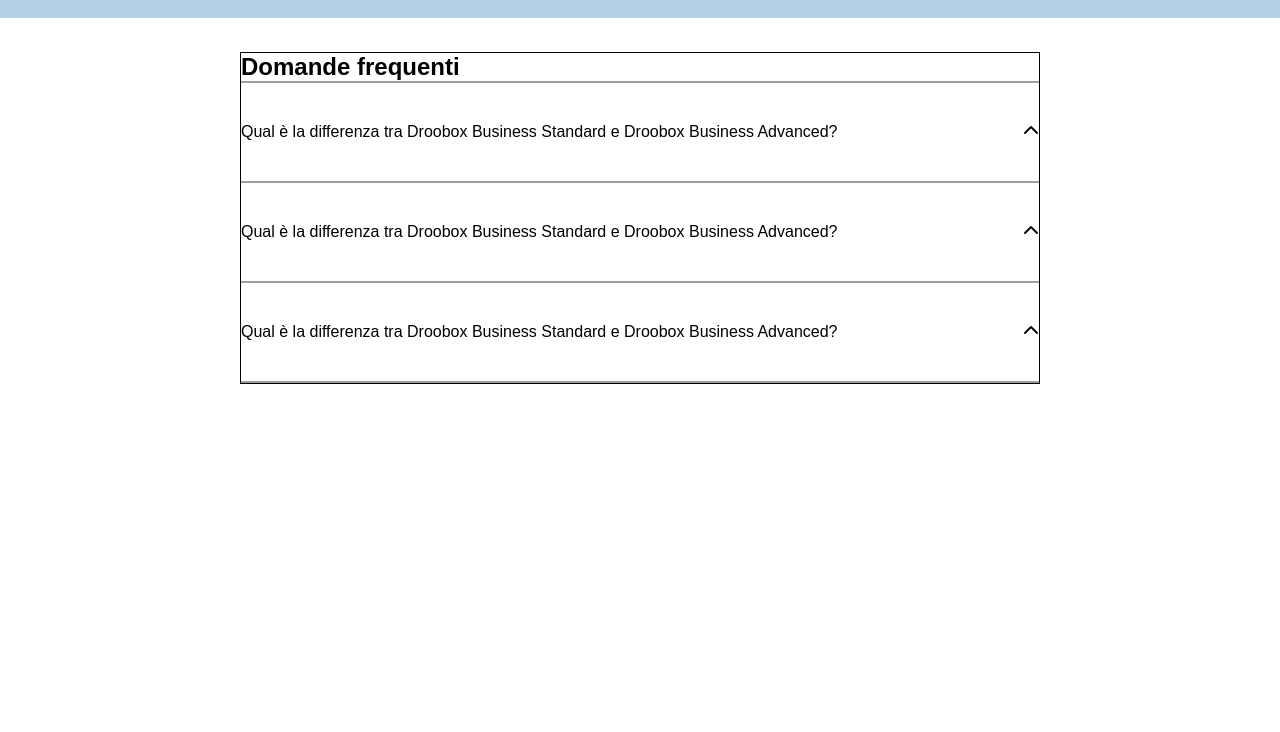
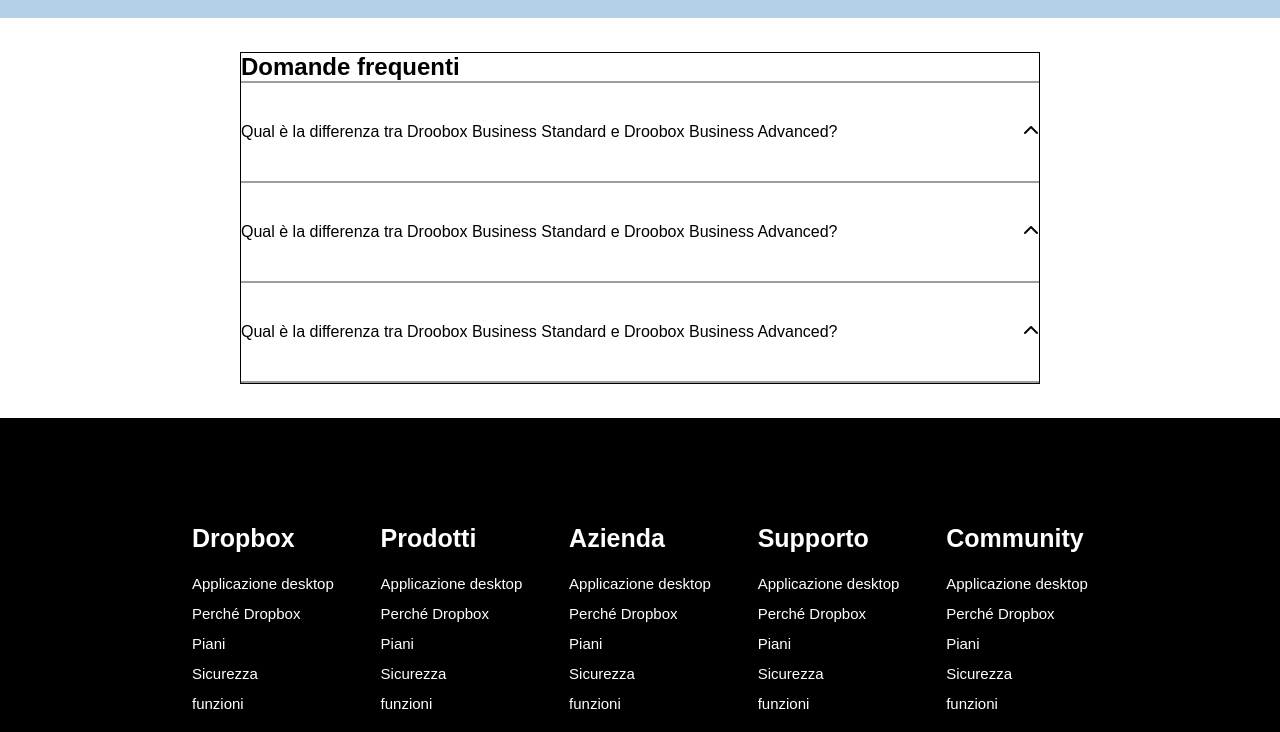
Before and after one commit to GiPisano/htmlcss-dropbox, a plain HTML site: page index.html in a window 1280 px wide. Shown: the part 4221-4953 px from the top of the page. Before the commit the page ends 4639 px from the top, so only its background shows below. Drawn offline with Linux system fonts and the light colour scheme.

Commit message:
add footer

```diff
--- a/css/style.css
+++ b/css/style.css
@@ -107,7 +107,7 @@
     min-height: 400px;
 }
 
-.jumbo-big-container{
+.big-container{
     max-width: 70%;
     margin: 0 auto;
 }
@@ -298,6 +298,7 @@
 
 .operations-card img{
     width: 100%;
+    text-align: center;
 }
 
 .operations-card .bottom *{
@@ -444,3 +445,37 @@
     justify-content: space-between;
     padding: 40px 0;
 }
+
+/* FOOTER */
+#footer{
+    background-color: black;
+    color: white;
+}
+
+.container-footer{
+    display: flex;
+    justify-content: space-between;
+    align-items: center;
+    background-color: black;
+    color: white;
+    min-height: 400px;
+}
+
+.container-footer ul{
+    list-style-type: none;
+}
+
+.container-footer h3{
+    font-size: 25px;
+    padding-bottom: 10px;
+}
+
+.container-footer li{
+    padding: 6px 0;
+}
+
+.container-footer a{
+    text-decoration: none;
+    color: white;
+    font-size: 15px;
+}
--- a/index.html
+++ b/index.html
@@ -43,7 +43,7 @@
 
         <!-- JUMBO-SECTION -->
         <section class="jumbo-section">
-            <div class="jumbo-big-container">
+            <div class="big-container">
                 <!-- title -->
                 <h1 class="title-big-container">Tutto ciò che ti serve per il lavoro, in un unico posto</h1>
                 <div class="details">
@@ -377,5 +377,66 @@
             </div>
        </section>
     </main>
+
+    <footer id="footer">
+        <div class="big-container container-footer">
+            <nav>
+                <ul>
+                    <li><h3>Dropbox</h3></li>
+                    <li><a href="#">Applicazione desktop</a></li>
+                    <li><a href="#">Perché Dropbox</a></li>
+                    <li><a href="#">Piani</a></li>
+                    <li><a href="#">Sicurezza</a></li>
+                    <li><a href="#">funzioni</a></li>
+                </ul>
+            </nav>
+
+            <nav>
+                <ul>
+                    <li><h3>Prodotti</h3></li>
+                    <li><a href="#">Applicazione desktop</a></li>
+                    <li><a href="#">Perché Dropbox</a></li>
+                    <li><a href="#">Piani</a></li>
+                    <li><a href="#">Sicurezza</a></li>
+                    <li><a href="#">funzioni</a></li>
+                </ul>
+            </nav>
+
+            <nav>
+                <ul>
+                    <li><h3>Azienda</h3></li>
+                    <li><a href="#">Applicazione desktop</a></li>
+                    <li><a href="#">Perché Dropbox</a></li>
+                    <li><a href="#">Piani</a></li>
+                    <li><a href="#">Sicurezza</a></li>
+                    <li><a href="#">funzioni</a></li>
+                </ul>
+            </nav>
+
+            <div>
+                <ul>
+                    <li><h3>Supporto</h3></li>
+                    <li><a href="#">Applicazione desktop</a></li>
+                    <li><a href="#">Perché Dropbox</a></li>
+                    <li><a href="#">Piani</a></li>
+                    <li><a href="#">Sicurezza</a></li>
+                    <li><a href="#">funzioni</a></li>
+                </ul>
+            </div>
+
+            <div>
+                <ul>
+                    <li><h3>Community</h3></li>
+                    <li><a href="#">Applicazione desktop</a></li>
+                    <li><a href="#">Perché Dropbox</a></li>
+                    <li><a href="#">Piani</a></li>
+                    <li><a href="#">Sicurezza</a></li>
+                    <li><a href="#">funzioni</a></li>
+                </ul>
+            </div>
+        </div>
+
+
+    </footer>
 </body>
 </html>
```
